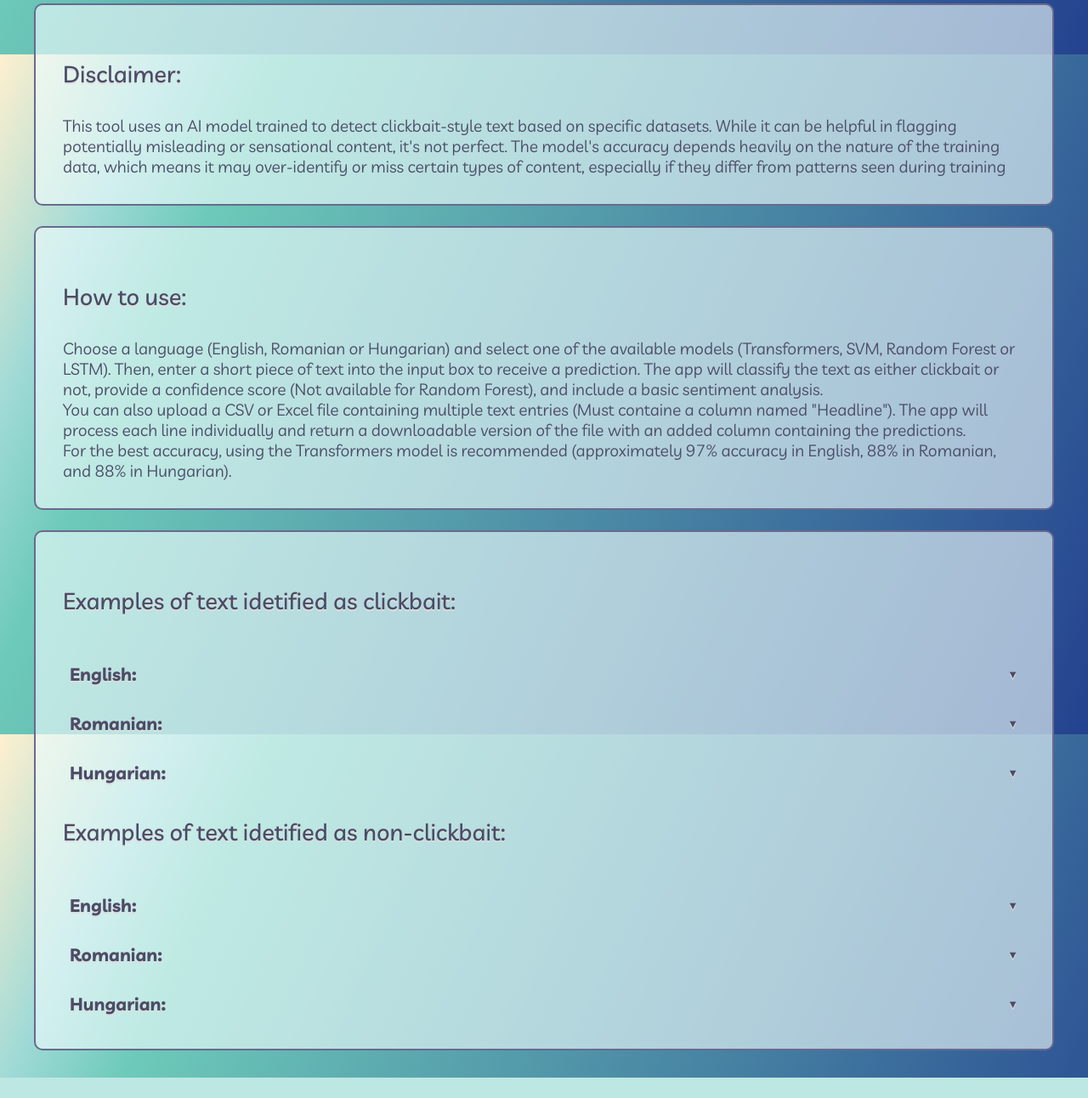
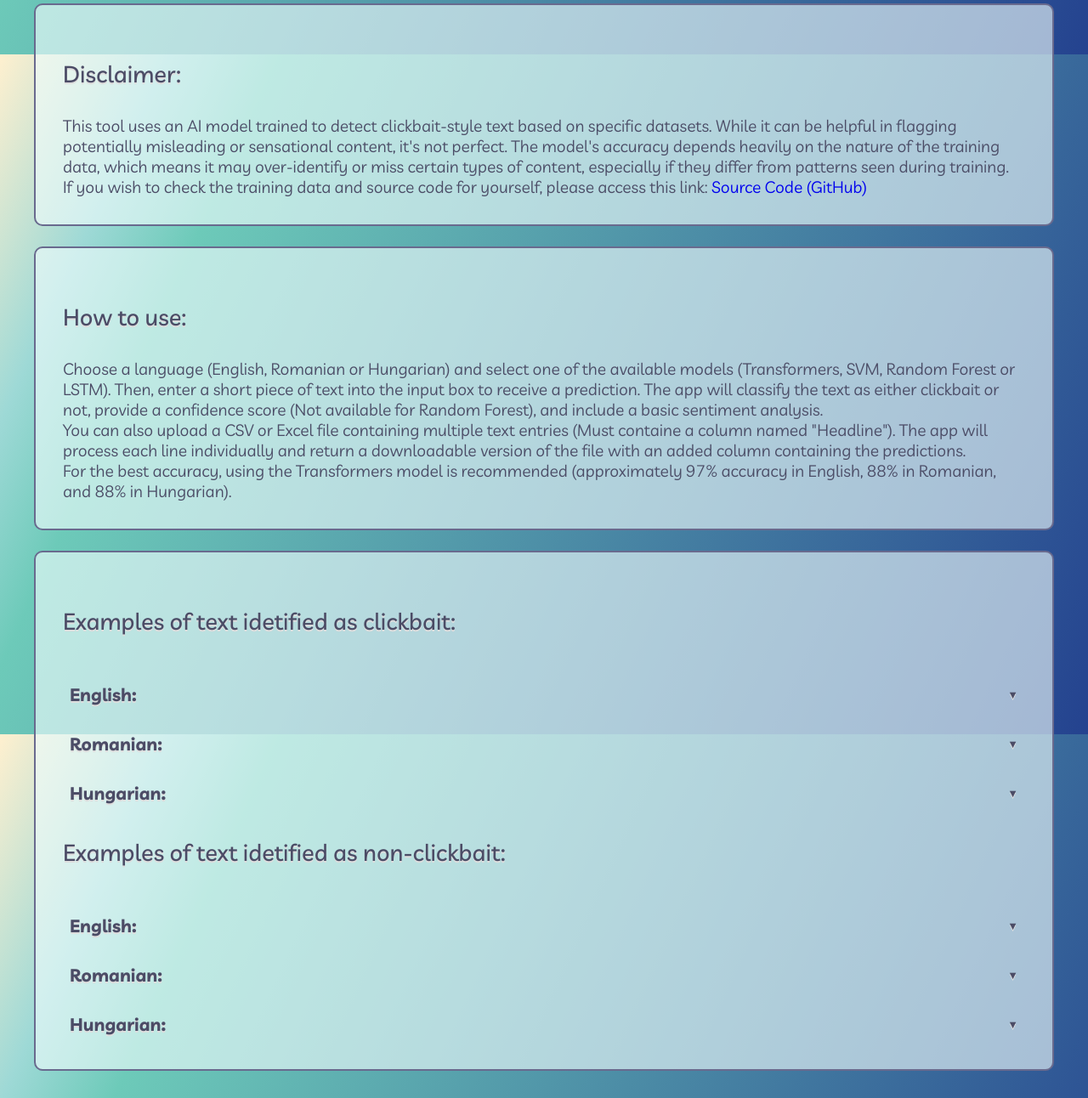
Before and after one commit to dianam55/Clickbait-Detection-Website, a Flask app: page / in a window 1280 px wide. Shown: the part 1536-2828 px from the top of the page at 85% size. Before the commit the page ends 2804 px from the top, so only its background shows below. Run offline with Flask 3, Linux system fonts and the light colour scheme; parts of the project's set-up code (start-up, migrations or seed data) failed here and were passed over; some libraries are stand-ins or nearby versions.

Commit message:
Update index.html

```diff
--- a/templates/index.html
+++ b/templates/index.html
@@ -1,19 +1,32 @@
 <!DOCTYPE html>
 <html lang="en">
 <head>
-    <meta charset="UTF-8">
-    <meta http-equiv="X-UA-Compatible" content="IE=edge">
-    <meta name="viewport" content="width=device-width, initial-scale=1.0">
-    <title>Disertatie - Clickbait Classification</title>
-    <meta name="description" content="Clickbait detection">
-    <meta name="googlebot" content="index,follow">
-    <meta name="robots" content="max-snippet:-1,max-image-preview:large,max-video-preview:-1"/>
+    <meta charset="UTF-8"/>
+    <meta http-equiv="X-UA-Compatible" content="IE=edge"/>
+    <meta name="viewport" content="width=device-width, initial-scale=1.0"/>
+    <title>Clickbait Classifier | Detect Misleading Headlines</title>
+    <meta name="description" content="Clickbait detection using machine learning. Supports multiple languages and models"/>
+
+    <meta name="robots" content="index, follow"/>
     <meta name="googlebot" content="max-snippet:-1,max-image-preview:large,max-video-preview:-1"/>
-    <link rel="stylesheet" href="{{ url_for('static', filename='style.css') }}">
-    <link rel="preconnect" href="https://fonts.googleapis.com">
-    <link rel="preconnect" href="https://fonts.gstatic.com" crossorigin>
-    <link href="https://fonts.googleapis.com/css2?family=Livvic:ital,wght@0,100;0,200;0,300;0,400;0,500;0,600;0,700;0,900;1,100;1,200;1,300;1,400;1,500;1,600;1,700;1,900&display=swap" rel="stylesheet">
-    <link rel="icon" href="{{ url_for('static', filename='images/icon-site.svg') }}" type="image/svg+xml">
+
+    <meta property="og:title" content="Clickbait Classifier" />
+    <meta property="og:description" content="Detect misleading article titles using machine learning." />
+    <meta property="og:image" content="https://yourdomain.com/static/images/og-image.png" />
+    <meta property="og:url" content="https://yourdomain.com/" />
+    <meta property="og:type" content="website" />
+
+    <meta name="twitter:card" content="summary_large_image" />
+    <meta name="twitter:title" content="Clickbait Classifier" />
+    <meta name="twitter:description" content="Detect misleading article titles using machine learning." />
+    <meta name="twitter:image" content="https://yourdomain.com/static/images/og-image.png" />
+
+    <link rel="stylesheet" href="{{ url_for('static', filename='style.css') }}"/>
+
+    <link rel="preconnect" href="https://fonts.googleapis.com"/>
+    <link rel="preconnect" href="https://fonts.gstatic.com" crossorigin/>
+    <link href="https://fonts.googleapis.com/css2?family=Livvic:ital,wght@0,100;0,200;0,300;0,400;0,500;0,600;0,700;0,900;1,100;1,200;1,300;1,400;1,500;1,600;1,700;1,900&display=swap" rel="stylesheet"/>
+    <link rel="icon" href="{{ url_for('static', filename='images/icon-site.svg') }}" type="image/svg+xml"/>
 </head>
 
 <body>
@@ -93,14 +106,17 @@
                 <h2 class="h2-info">Disclaimer:</h2>
                 <p class="p-info">This tool uses an AI model trained to detect clickbait-style text based on specific datasets.
                     While it can be helpful in flagging potentially misleading or sensational content, it's not perfect.
-                    The model's accuracy depends heavily on the nature of the training data, which means it may over-identify or miss certain types of content, especially if they differ from patterns seen during training</p>
+                    The model's accuracy depends heavily on the nature of the training data, which means it may over-identify or miss certain types of content, especially if they differ from patterns seen during training. <br>
+                    If you wish to check the training data and source code for yourself, please access this link: <a href="https://github.com/dianam55/clickbait-detector-en-ro-hu.git" class="link-git">Source Code (GitHub)</a>
+                </p>
             </div>
             <div class="instructions">
                 <h2 class="h2-info">How to use:</h2>
                 <p class="p-info">Choose a language (English, Romanian or Hungarian) and select one of the available models (Transformers, SVM, Random Forest or LSTM).
                     Then, enter a short piece of text into the input box to receive a prediction. The app will classify the text as either clickbait or not, provide a confidence score (Not available for Random Forest), and include a basic sentiment analysis.<br>
                     You can also upload a CSV or Excel file containing multiple text entries (Must containe a column named "Headline"). The app will process each line individually and return a downloadable version of the file with an added column containing the predictions.<br>
-                    For the best accuracy, using the Transformers model is recommended (approximately 97% accuracy in English, 88% in Romanian, and 88% in Hungarian).</p>
+                    For the best accuracy, using the Transformers model is recommended (approximately 97% accuracy in English, 88% in Romanian, and 88% in Hungarian).
+                </p>
             </div>
             <div class="theory">
                 <h2 class="h2-info">Examples of text idetified as clickbait:</h2>
```
